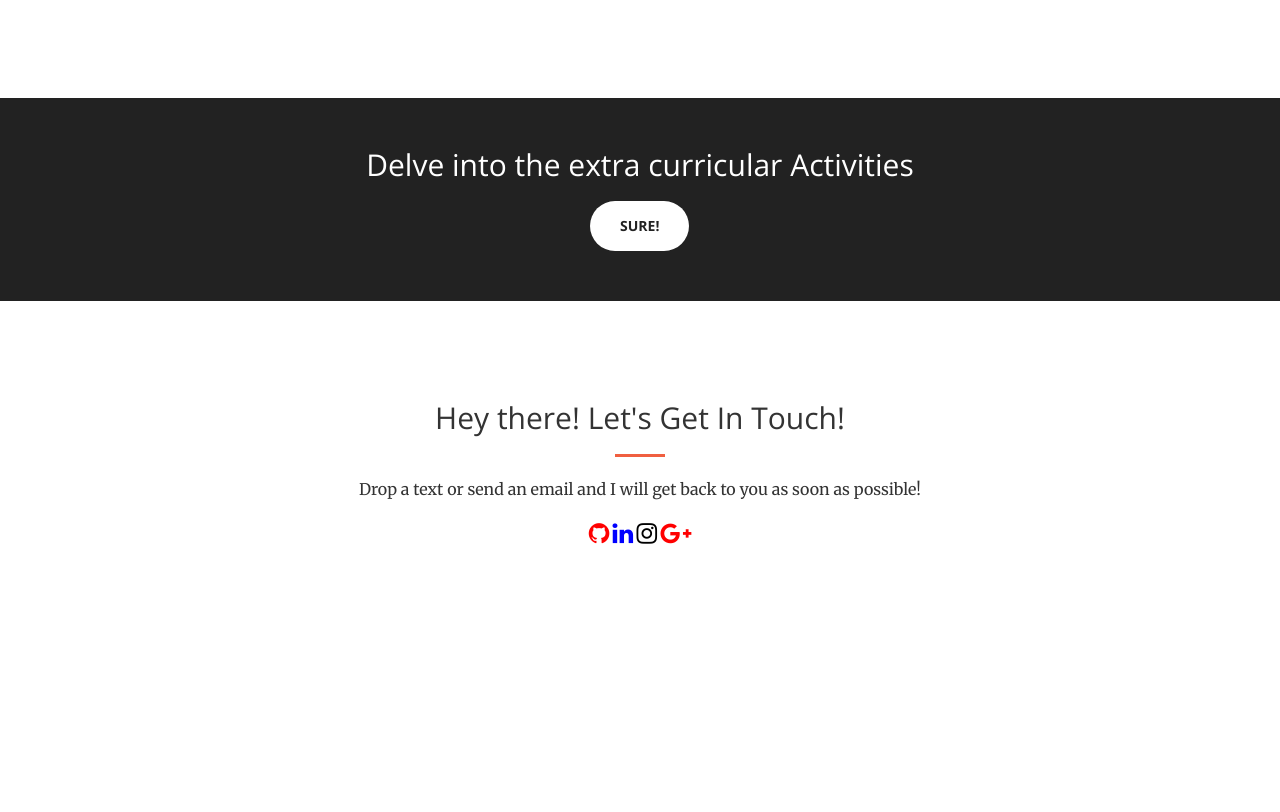
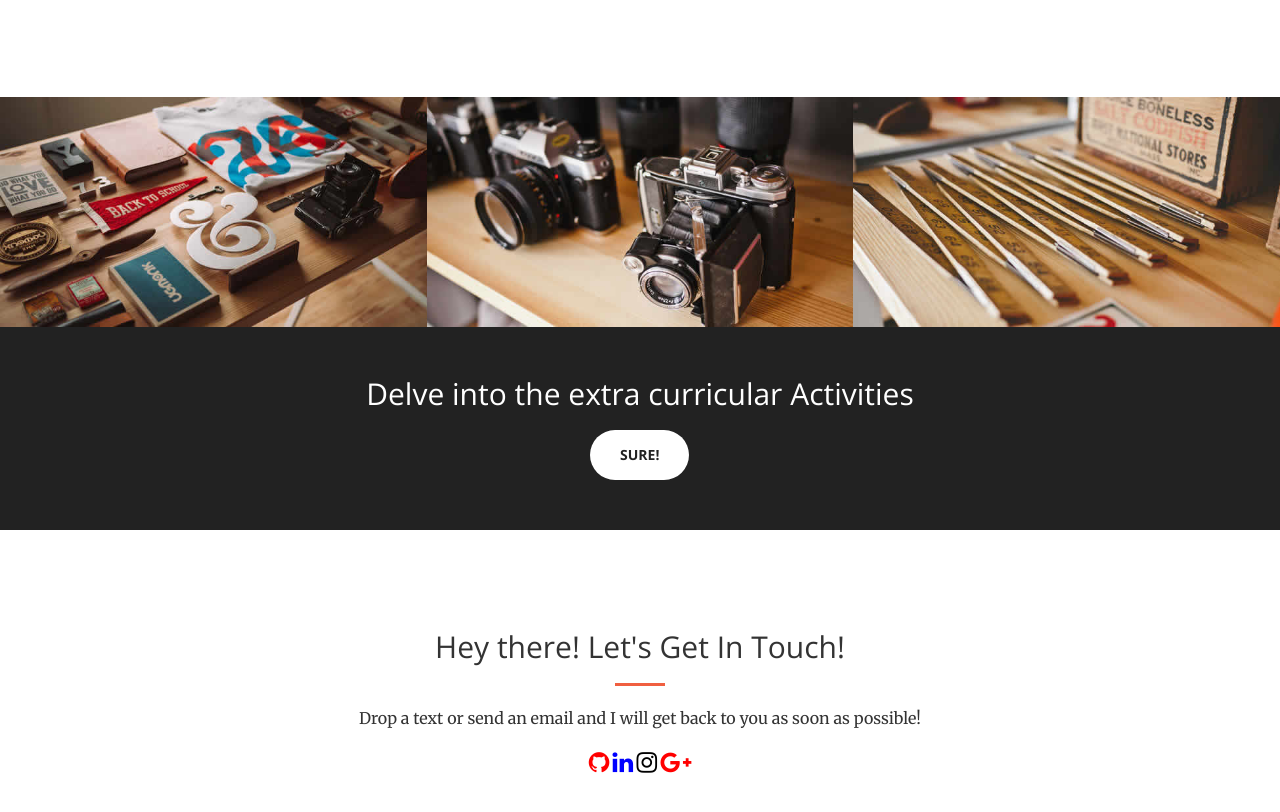
Before and after one commit to PruthaG/Prutha.github.io, a plain HTML site: page index.html in a window 1280 px wide. Shown: the part 1601-2413 px from the top of the page. Before the commit the page ends 2248 px from the top, so only its background shows below. Drawn offline with nearby package versions, Linux system fonts and the light colour scheme.

Commit message:
Update index.html
img path

```diff
--- a/index.html
+++ b/index.html
@@ -144,7 +144,7 @@
             <div class="row no-gutter popup-gallery">
                 <div class="col-lg-4 col-sm-6">
                     <a href="blog or github page/img/portfolio/fullsize/1.jpg" class="portfolio-box">
-                        <img src="img/portfolio/thumbnails/1.jpg" class="img-responsive" alt="">
+                        <img src="blog or github page/img/portfolio/thumbnails/1.jpg" class="img-responsive" alt="">
                         <div class="portfolio-box-caption">
                             <div class="portfolio-box-caption-content">
                                 <div class="project-category text-faded">
@@ -160,7 +160,7 @@
 
                 <div class="col-lg-4 col-sm-6">
                     <a href="blog or github page/img/portfolio/fullsize/3.jpg" class="portfolio-box">
-                        <img src="img/portfolio/thumbnails/3.jpg" class="img-responsive" alt="">
+                        <img src="blog or github page/img/portfolio/thumbnails/3.jpg" class="img-responsive" alt="">
                         <div class="portfolio-box-caption">
                             <div class="portfolio-box-caption-content">
                                 <div class="project-category text-faded">
@@ -176,7 +176,7 @@
 
                 <div class="col-lg-4 col-sm-6">
                     <a href="blog or github page/img/portfolio/fullsize/5.jpg" class="portfolio-box">
-                        <img src="img/portfolio/thumbnails/5.jpg" class="img-responsive" alt="">
+                        <img src="blog or github page/img/portfolio/thumbnails/5.jpg" class="img-responsive" alt="">
                         <div class="portfolio-box-caption">
                             <div class="portfolio-box-caption-content">
                                 <div class="project-category text-faded">
```
